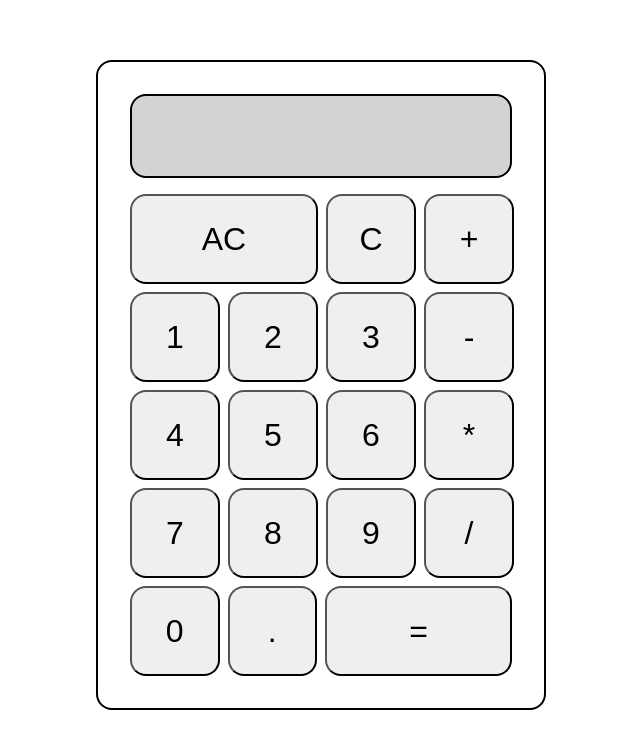
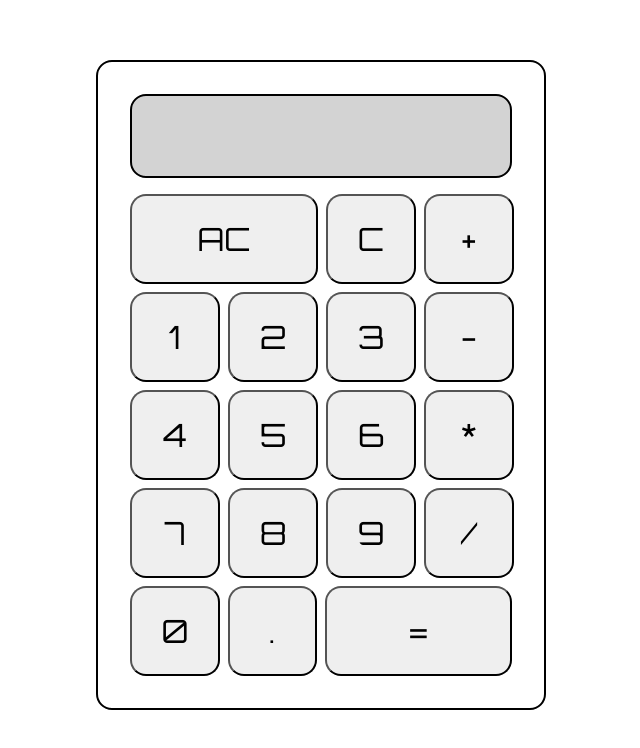
Before and after one commit to vanikkanen/odin-calculator, a plain HTML site: page index.html in a window 1280 px wide. Shown: the part 140-888 px from the top of the page, without its empty margins (319-959 px from the left). Drawn offline with Linux system fonts and the light colour scheme.

Commit message:
Add Orbitron a the default font for the calculator

```diff
--- a/styles.css
+++ b/styles.css
@@ -1,3 +1,5 @@
+@import url('https://fonts.googleapis.com/css2?family=Orbitron:wght@400&display=swap');
+
 body {
     display: flex;
     justify-content: center;
@@ -33,6 +35,7 @@ body {
     padding: 16px;
 
     font-size: 36px;
+    font-family: Orbitron, sans-serif;
 }
 
 .calculator-buttons {
@@ -46,6 +49,7 @@ button {
     border-radius: 16px;
     height: 90px;
     font-size: 32px;
+    font-family: Orbitron, sans-serif;
 }
 
 .thin-button {
```
